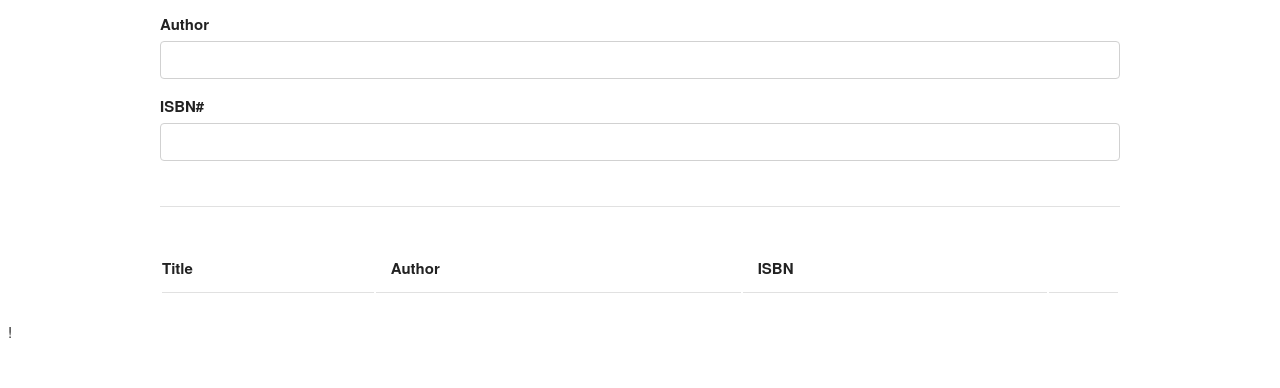
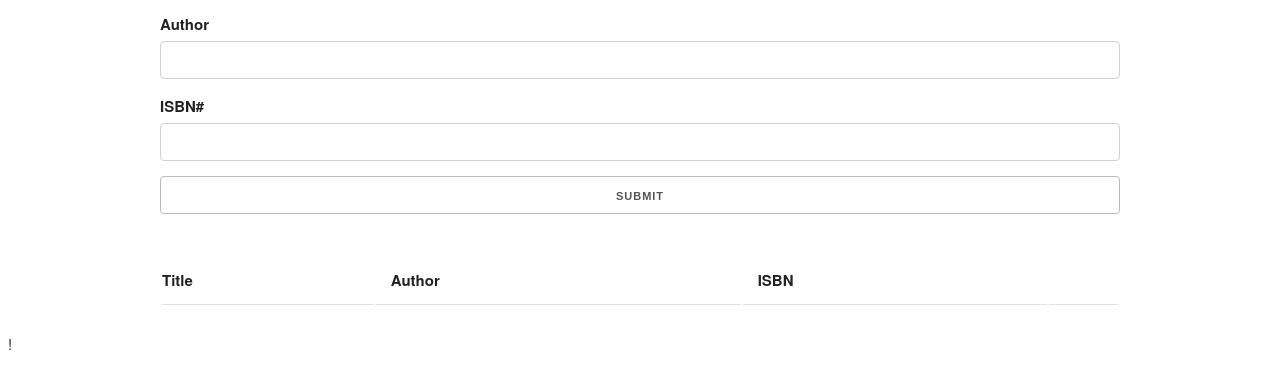
Before and after one commit to kmyles82/Book-List-UI, a plain HTML site: page index.html in a window 1280 px wide. Shown: the part 158-546 px from the top of the page. Drawn offline with nearby package versions, Linux system fonts and the light colour scheme.

Commit message:
added submit button

```diff
--- a/index.html
+++ b/index.html
@@ -24,8 +24,10 @@
                 <label for="isbn">ISBN#</label>
                 <input type="text" id="isbn" class="u-full-width">
             </div>
+            <div>
+                <input type="submit" value="Submit" class="u-full-width">
+            </div>
         </form>
-        <hr>
         <table class="u-full-width">
             <thead>
                 <tr>
```
